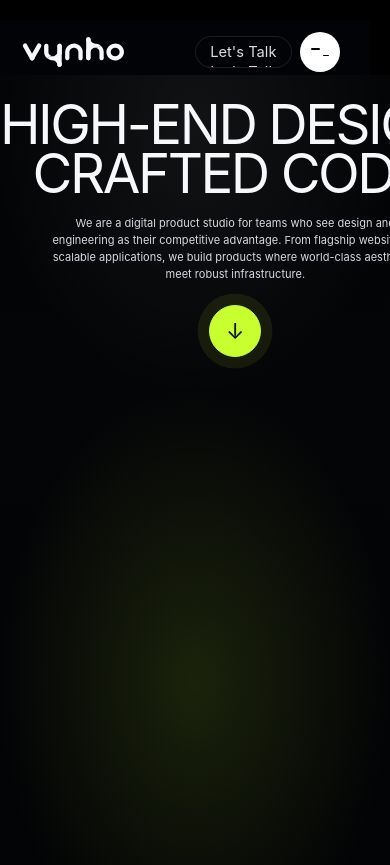
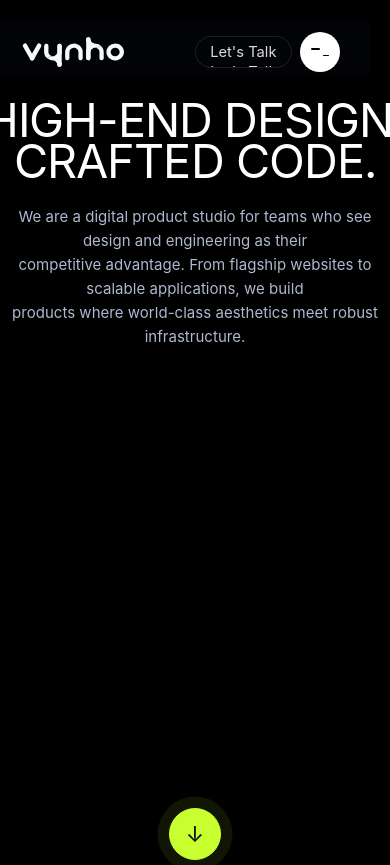
Before and after one commit to vynho-dev/vynho-website, a React (Vite) app: page / in a window 390 px wide. Shown: the top 865 px of the page. Built offline with nearby package versions, Linux system fonts and the light colour scheme; a web font is replaced by a local one.

Commit message:
hero title, paragraph animations

```diff
--- a/src/components/about/AboutHero.tsx
+++ b/src/components/about/AboutHero.tsx
@@ -1,18 +1,22 @@
 import { Reveal } from '@/components/motion/Reveal'
+import { HeroTextAnimation } from '@/components/motion/HeroTextAnimation'
 
 export function AboutHero() {
+  const titleLines = ['PEOPLE BEHIND', 'THE CRAFT'] as const
+  const copyLines = [
+    'A senior-led team of designers, engineers, strategists, and creative technologists building digital',
+    'products with uncommon craft and technical depth.',
+  ] as const
+
   return (
     <section className="vabt-hero" id="top">
       <div className="container vabt-hero-inner">
-        <Reveal as="h1" className="vabt-hero-title" delayMs={80}>
-          PEOPLE BEHIND
-          <br />
-          THE CRAFT
-        </Reveal>
-        <Reveal as="p" className="vabt-hero-copy" delayMs={140}>
-          A senior-led team of designers, engineers, strategists, and creative technologists building digital
-          products with uncommon craft and technical depth.
-        </Reveal>
+        <HeroTextAnimation
+          titleLines={titleLines}
+          copyLines={copyLines}
+          titleClassName="vabt-hero-title"
+          copyClassName="vabt-hero-copy"
+        />
         <Reveal delayMs={200}>
           <a className="vabt-down-btn" href="#metrics" aria-label="Scroll to metrics">
             ↓
--- /dev/null
+++ b/src/components/motion/HeroTextAnimation.tsx
@@ -0,0 +1,74 @@
+import type { CSSProperties } from 'react'
+
+function splitWords(line: string) {
+  return line.split(' ')
+}
+
+interface HeroTextAnimationProps {
+  titleLines: readonly string[]
+  copyLines: readonly string[]
+  titleClassName: string
+  copyClassName: string
+  titleDelayBaseMs?: number
+  titleLineStepMs?: number
+  charStepMs?: number
+  copyDelayBaseMs?: number
+  copyLineStepMs?: number
+  titleStyle?: CSSProperties
+  copyStyle?: CSSProperties
+}
+
+export function HeroTextAnimation({
+  titleLines,
+  copyLines,
+  titleClassName,
+  copyClassName,
+  titleDelayBaseMs = 140,
+  titleLineStepMs = 220,
+  charStepMs = 26,
+  copyDelayBaseMs = 500,
+  copyLineStepMs = 120,
+  titleStyle,
+  copyStyle,
+}: HeroTextAnimationProps) {
+  return (
+    <>
+      <h1 className={titleClassName} style={titleStyle}>
+        <span className="u-visually-hidden">{titleLines.join(' ')}</span>
+        {titleLines.map((line, lineIndex) => (
+          <span key={line} className="hero-anim-title-line-wrap" aria-hidden="true">
+            <span className="hero-anim-title-line">
+              {splitWords(line).map((word, wordIndex, words) => (
+                <span key={`${line}-word-${wordIndex}`} className="hero-anim-word-wrap">
+                  {word.split('').map((char, charIndex) => (
+                    <span key={`${line}-${wordIndex}-${charIndex}`} className="hero-anim-char-wrap">
+                      <span
+                        className="hero-anim-char"
+                        style={{
+                          animationDelay: `${titleDelayBaseMs + lineIndex * titleLineStepMs + ((words.slice(0, wordIndex).join(' ').length + (wordIndex > 0 ? 1 : 0) + charIndex) * charStepMs)}ms`,
+                        }}
+                      >
+                        {char}
+                      </span>
+                    </span>
+                  ))}
+                  {wordIndex < words.length - 1 ? '\u00A0' : ''}
+                </span>
+              ))}
+            </span>
+          </span>
+        ))}
+      </h1>
+      <p className={copyClassName} style={copyStyle}>
+        <span className="u-visually-hidden">{copyLines.join(' ')}</span>
+        {copyLines.map((line, lineIndex) => (
+          <span key={line} className="hero-anim-copy-line-wrap" aria-hidden="true">
+            <span className="hero-anim-copy-line" style={{ animationDelay: `${copyDelayBaseMs + lineIndex * copyLineStepMs}ms` }}>
+              {line}
+            </span>
+          </span>
+        ))}
+      </p>
+    </>
+  )
+}
--- a/src/components/sections/home/HomeHeroSection.tsx
+++ b/src/components/sections/home/HomeHeroSection.tsx
@@ -1,6 +1,14 @@
 import { type MouseEvent } from 'react'
+import { HeroTextAnimation } from '@/components/motion/HeroTextAnimation'
 import { Button } from '@/components/ui/button'
 import { useReducedMotionPreference } from '@/lib/motion'
+
+const HERO_TITLE_LINES = ['HIGH-END DESIGN.', 'CRAFTED CODE.'] as const
+const HERO_COPY_LINES = [
+  'We are a digital product studio for teams who see design and engineering as their',
+  'competitive advantage. From flagship websites to scalable applications, we build',
+  'products where world-class aesthetics meet robust infrastructure.',
+] as const
 
 export function HomeHeroSection({ onExploreClick }: { onExploreClick: () => void }) {
   const reduceMotion = useReducedMotionPreference()
@@ -19,16 +27,13 @@ export function HomeHeroSection({ onExploreClick }: { onExploreClick: () => void
   return (
     <section className="vh-hero">
       <div className="container vh-hero-inner">
-        <h1 className="vh-hero-title">
-          <span className="vh-visually-hidden">HIGH-END DESIGN. CRAFTED CODE.</span>
-          <span className="vh-hero-title-line" aria-hidden="true">HIGH-END DESIGN.</span>
-          <span className="vh-hero-title-line" aria-hidden="true">CRAFTED CODE.</span>
-        </h1>
-        <p className="vh-hero-copy" style={{ transform: 'translateY(calc(var(--vh-scroll-progress, 0) * 60px))' }}>
-          We are a digital product studio for teams who see design and engineering as their competitive advantage. From
-          flagship websites to scalable applications, we build products where world-class aesthetics meet robust
-          infrastructure.
-        </p>
+        <HeroTextAnimation
+          titleLines={HERO_TITLE_LINES}
+          copyLines={HERO_COPY_LINES}
+          titleClassName="vh-hero-title"
+          copyClassName="vh-hero-copy"
+          copyStyle={{ transform: 'translateY(calc(var(--vh-scroll-progress, 0) * 60px))' }}
+        />
         <div className="vh-hero-actions" style={{ transform: 'translateY(calc(var(--vh-scroll-progress, 0) * 100px))' }}>
           <div style={{ display: 'inline-block' }}>
             <Button asChild className="vh-lime-btn">
--- a/src/components/services/ServicesHero.tsx
+++ b/src/components/services/ServicesHero.tsx
@@ -1,21 +1,22 @@
 import { Reveal } from '@/components/motion/Reveal'
+import { HeroTextAnimation } from '@/components/motion/HeroTextAnimation'
 
 export function ServicesHero() {
+  const titleLines = ['FULL-STACK', 'EXPERTISE'] as const
+  const copyLines = [
+    'We design and engineer high-performing digital products from brand-defining',
+    'websites to scalable platforms, apps, commerce systems, and immersive experiences.',
+  ] as const
+
   return (
     <section className="vsv-hero" id="top">
       <div className="container vsv-hero-inner">
-        <Reveal delayMs={70}>
-          <span className="label">Services</span>
-        </Reveal>
-        <Reveal as="h1" className="vsv-hero-title" delayMs={130}>
-          FULL-STACK
-          <br />
-          EXPERTISE
-        </Reveal>
-        <Reveal as="p" className="vsv-hero-copy" delayMs={190}>
-          We design and engineer high-performing digital products from brand-defining websites to scalable platforms,
-          apps, commerce systems, and immersive experiences.
-        </Reveal>
+        <HeroTextAnimation
+          titleLines={titleLines}
+          copyLines={copyLines}
+          titleClassName="vsv-hero-title"
+          copyClassName="vsv-hero-copy"
+        />
       </div>
     </section>
   )
--- a/src/components/work/WorkHero.tsx
+++ b/src/components/work/WorkHero.tsx
@@ -1,5 +1,6 @@
 import { useState } from 'react'
 import { Reveal } from '@/components/motion/Reveal'
+import { HeroTextAnimation } from '@/components/motion/HeroTextAnimation'
 import { CategoryPills } from '@/components/work/CategoryPills'
 
 const categories = ['All', 'Websites', 'Products', 'Apps', 'Platforms', 'Commerce', 'Immersive']
@@ -10,6 +11,11 @@ interface WorkHeroProps {
 
 export function WorkHero({ onFilter }: WorkHeroProps) {
   const [active, setActive] = useState('All')
+  const titleLines = ['GLOBAL WORK.', 'ENGINEERED.'] as const
+  const copyLines = [
+    'We partner with ambitious teams to design, build, and launch digital products',
+    'where refined aesthetics meet reliable engineering.',
+  ] as const
 
   const handleSelect = (value: string) => {
     setActive(value)
@@ -19,15 +25,12 @@ export function WorkHero({ onFilter }: WorkHeroProps) {
   return (
     <section className="vwk-hero" id="top">
       <div className="container vwk-hero-inner">
-        <Reveal as="h1" className="vwk-hero-title" delayMs={80}>
-          GLOBAL WORK.
-          <br />
-          ENGINEERED.
-        </Reveal>
-        <Reveal as="p" className="vwk-hero-copy" delayMs={140}>
-          We partner with ambitious teams to design, build, and launch digital products where refined aesthetics meet
-          reliable engineering.
-        </Reveal>
+        <HeroTextAnimation
+          titleLines={titleLines}
+          copyLines={copyLines}
+          titleClassName="vwk-hero-title"
+          copyClassName="vwk-hero-copy"
+        />
         <Reveal as="p" className="vwk-hero-count" delayMs={170}>
           Experienced in
         </Reveal>
--- a/src/pages/ContactPage.tsx
+++ b/src/pages/ContactPage.tsx
@@ -1,20 +1,25 @@
 import { PageShell } from '@/components/layout/PageShell'
 import { ContactForm } from '@/components/contact/ContactForm'
 import { ContactInfoCards } from '@/components/contact/ContactInfoCards'
-import { Reveal } from '@/components/motion/Reveal'
+import { HeroTextAnimation } from '@/components/motion/HeroTextAnimation'
 import '@/styles/contact.css'
 
 export function ContactPage() {
+  const titleLines = ['START A', 'PROJECT'] as const
+  const copyLines = [
+    "Tell us what you're building. We'll help shape the right strategy, scope, and delivery model.",
+  ] as const
+
   return (
     <PageShell mainClassName="vct-page" mainId="top">
       <section className="vct-page-hero u-center-copy">
         <div className="container">
-          <Reveal as="h1" delayMs={70}>
-            START A PROJECT
-          </Reveal>
-          <Reveal as="p" className="u-center-copy" delayMs={120}>
-            Tell us what you&apos;re building. We&apos;ll help shape the right strategy, scope, and delivery model.
-          </Reveal>
+          <HeroTextAnimation
+            titleLines={titleLines}
+            copyLines={copyLines}
+            titleClassName="vct-page-hero-title"
+            copyClassName="vct-page-hero-copy u-center-copy"
+          />
           <section className="vct-panel vct-panel-inline" aria-labelledby="contact-page-title">
             <h2 id="contact-page-title">LET&apos;S TALK</h2>
             <p className="vct-intro">
--- a/src/styles/design-system.css
+++ b/src/styles/design-system.css
@@ -213,6 +213,72 @@ select:focus-visible,
   max-width: 64ch;
 }
 
+.u-visually-hidden {
+  position: absolute !important;
+  width: 1px !important;
+  height: 1px !important;
+  padding: 0 !important;
+  margin: -1px !important;
+  overflow: hidden !important;
+  clip: rect(0 0 0 0) !important;
+  white-space: nowrap !important;
+  border: 0 !important;
+}
+
+.hero-anim-title-line-wrap {
+  display: block;
+  overflow: clip;
+}
+
+.hero-anim-title-line {
+  display: block;
+  white-space: nowrap;
+}
+
+.hero-anim-word-wrap {
+  display: inline-block;
+  overflow: clip;
+  vertical-align: baseline;
+}
+
+.hero-anim-char-wrap,
+.hero-anim-copy-line-wrap {
+  display: inline-block;
+  overflow: clip;
+}
+
+.hero-anim-copy-line-wrap {
+  display: block;
+}
+
+.hero-anim-char {
+  display: inline-block;
+  opacity: 0;
+  transform: translateY(24px);
+  filter: blur(2px);
+  animation: hero-anim-char-in 1080ms cubic-bezier(0.26, 1, 0.3, 1) forwards;
+  will-change: transform, opacity, filter;
+}
+
+.hero-anim-copy-line {
+  display: block;
+  opacity: 0;
+  transform: translateY(20px);
+  animation: hero-anim-copy-line-in 760ms cubic-bezier(0.21, 1, 0.32, 1) forwards;
+  will-change: transform, opacity;
+}
+
+@keyframes hero-anim-char-in {
+  0% { opacity: 0; transform: translateY(24px); filter: blur(2px); }
+  70% { opacity: 1; transform: translateY(0); filter: blur(0.3px); }
+  100% { opacity: 1; transform: translateY(0); filter: blur(0); }
+}
+
+@keyframes hero-anim-copy-line-in {
+  from { opacity: 0; transform: translateY(20px); }
+  to { opacity: 1; transform: translateY(0); }
+}
+
 /* Shared final CTA pattern (cross-page, non-home-specific). */
 .cta-shell {
   text-align: center;
@@ -261,4 +327,15 @@ select:focus-visible,
   [role='button'] {
     transition-duration: 1ms !important;
   }
+
+  .hero-anim-char,
+  .hero-anim-title-line-wrap,
+  .hero-anim-word-wrap,
+  .hero-anim-copy-line-wrap,
+  .hero-anim-copy-line {
+    animation: none !important;
+    opacity: 1 !important;
+    transform: none !important;
+    filter: none !important;
+  }
 }
--- a/src/styles/home.css
+++ b/src/styles/home.css
@@ -1397,51 +1397,51 @@
   min-height: 100dvh !important;
   padding-top: clamp(20px, 3vh, 32px) !important;
   padding-bottom: clamp(44px, 6vh, 72px) !important;
-  background:
-    radial-gradient(88% 54% at 50% 6%, rgba(255, 255, 255, 0.06), transparent 60%),
-    radial-gradient(72% 50% at 50% 72%, rgba(199, 255, 47, 0.12), transparent 70%),
-    linear-gradient(180deg, #030405 0%, #040507 42%, #020305 100%);
+  background: #000;
   overflow: clip;
 }
 
 .vh-hero-inner {
-  display: grid !important;
+  display: flex !important;
+  flex-direction: column !important;
+  align-items: center !important;
   width: 100% !important;
-  justify-items: center !important;
-  align-content: start !important;
   text-align: center;
-  gap: clamp(16px, 2.2vw, 30px) !important;
+  gap: clamp(10px, 1.4vw, 18px) !important;
   padding-top: 0 !important;
   padding-bottom: 0 !important;
+  min-height: calc(100dvh - clamp(20px, 3vh, 32px) - clamp(44px, 6vh, 72px));
 }
 
 .vh-hero-title {
   position: relative;
   z-index: 4;
   margin-top: 0 !important;
-  font-size: clamp(56px, 10.8vw, 204px) !important;
-  line-height: 0.88 !important;
-  letter-spacing: -0.045em !important;
+  font-size: clamp(46px, 7.4vw, 106px) !important;
+  line-height: 0.9 !important;
+  letter-spacing: -0.02em !important;
   text-transform: uppercase;
-  color: #f6f8fc;
-  animation: vh-hero-title-enter 840ms cubic-bezier(0.21, 1, 0.32, 1) both;
+  color: #fff;
 }
 
 .vh-hero-copy {
   position: relative;
   z-index: 5;
-  max-width: 66ch !important;
+  margin-top: clamp(14px, 2.4vh, 26px);
+  max-width: 64ch !important;
+  font-size: clamp(15px, 1.3vw, 19px) !important;
   text-align: center !important;
-  line-height: 1.56 !important;
+  line-height: 1.6 !important;
   will-change: transform;
-  color: rgba(236, 241, 249, 0.9);
-  animation: vh-hero-copy-enter 760ms cubic-bezier(0.21, 1, 0.32, 1) 260ms both;
+  color: var(--agency-text-muted);
 }
 
 .vh-hero-actions {
   position: relative;
   z-index: 6;
-  margin-top: 6px !important;
+  margin-top: auto !important;
+  padding-top: clamp(18px, 3.2vh, 30px);
+  padding-bottom: clamp(8px, 1.4vh, 16px);
   animation: vh-hero-copy-enter 760ms cubic-bezier(0.21, 1, 0.32, 1) 360ms both;
 }
 
@@ -1459,12 +1459,62 @@
   animation: vh-scroll-pulse 2.2s ease-out 1.2s infinite;
 }
 
-@keyframes vh-hero-title-enter {
-  from { opacity: 0; transform: translateY(18px); }
-  to { opacity: 1; transform: translateY(0); }
-}
-
-@keyframes vh-hero-copy-enter {
+.vh-hero-title-line-wrap {
+  display: block;
+  overflow: clip;
+  opacity: 1;
+  transform: none;
+}
+
+.vh-hero-title-line {
+  display: block;
+  white-space: nowrap;
+}
+
+.vh-hero-word-wrap {
+  display: inline-block;
+  overflow: clip;
+  vertical-align: baseline;
+  opacity: 1;
+  transform: none;
+}
+
+.vh-hero-char-wrap,
+.vh-hero-copy-line-wrap {
+  display: inline-block;
+  overflow: clip;
+}
+
+.vh-hero-copy-line-wrap {
+  display: block;
+  opacity: 1;
+  transform: none;
+}
+
+.vh-hero-char {
+  display: inline-block;
+  opacity: 0;
+  transform: translateY(24px);
+  filter: blur(2px);
+  animation: vh-hero-char-in 1080ms cubic-bezier(0.26, 1, 0.3, 1) forwards;
+  will-change: transform, opacity, filter;
+}
+
+.vh-hero-copy-line {
+  display: block;
+  opacity: 0;
+  transform: translateY(20px);
+  animation: vh-hero-copy-line-in 760ms cubic-bezier(0.21, 1, 0.32, 1) forwards;
+  will-change: transform, opacity;
+}
+
+@keyframes vh-hero-char-in {
+  0% { opacity: 0; transform: translateY(24px); filter: blur(2px); }
+  70% { opacity: 1; transform: translateY(0); filter: blur(0.3px); }
+  100% { opacity: 1; transform: translateY(0); filter: blur(0); }
+}
+
+@keyframes vh-hero-copy-line-in {
   from { opacity: 0; transform: translateY(20px); }
   to { opacity: 1; transform: translateY(0); }
 }
@@ -1476,47 +1526,69 @@
 }
 
 :root[data-theme='light'] .vh-hero {
-  background:
-    radial-gradient(72% 46% at 50% 14%, rgba(255, 255, 255, 0.74), transparent 70%),
-    radial-gradient(76% 60% at 52% 78%, rgba(188, 205, 134, 0.22), transparent 74%),
-    linear-gradient(180deg, #f5f6f8 0%, #eef1f5 56%, #eceff4 100%);
+  background: #000;
 }
 
 :root[data-theme='light'] .vh-hero-title {
-  color: #121824;
+  color: #fff;
 }
 
 :root[data-theme='light'] .vh-hero-copy {
-  color: rgba(26, 36, 56, 0.84);
+  color: #fff;
 }
 
 @media (max-width: 880px) {
   .vh-hero-title {
-    font-size: clamp(50px, 12vw, 106px) !important;
-    line-height: 0.9 !important;
+    font-size: clamp(44px, 8.2vw, 90px) !important;
+    line-height: 0.88 !important;
   }
 
   .vh-hero-copy {
-    max-width: 54ch !important;
+    max-width: 60ch !important;
+    margin-top: clamp(12px, 2.2vh, 22px);
   }
 }
 
 @media (max-width: 760px) {
   .vh-hero-title {
-    font-size: clamp(44px, 14vw, 68px) !important;
+    font-size: clamp(40px, 12vw, 64px) !important;
   }
 
   .vh-hero-copy {
-    font-size: 11px !important;
+    font-size: 15px !important;
+    margin-top: 12px;
+  }
+
+  .vh-hero-actions {
+    padding-top: clamp(16px, 2.8vh, 24px);
+    padding-bottom: 8px;
+  }
+}
+
+@media (min-width: 1025px) {
+  .vh-hero-copy {
+    margin-top: clamp(16px, 2.6vh, 30px);
   }
 }
 
 @media (prefers-reduced-motion: reduce) {
-  .vh-hero-title,
-  .vh-hero-copy,
+  .vh-hero-char,
+  .vh-hero-title-line-wrap,
+  .vh-hero-word-wrap,
+  .vh-hero-copy-line-wrap,
+  .vh-hero-copy-line,
   .vh-hero-actions,
   .vh-hero-actions .vh-lime-btn {
     animation: none !important;
+  }
+
+  .vh-hero-char,
+  .vh-hero-title-line-wrap,
+  .vh-hero-word-wrap,
+  .vh-hero-copy-line-wrap,
+  .vh-hero-copy-line {
+    opacity: 1 !important;
+    transform: none !important;
   }
 }
 
@@ -1533,11 +1605,6 @@
   border: 0 !important;
 }
 
-.vh-hero-title-line {
-  display: block;
-  white-space: nowrap;
-}
-
 .vh-work-card-hit,
 .vh-build-card-hit {
   position: absolute;
```
